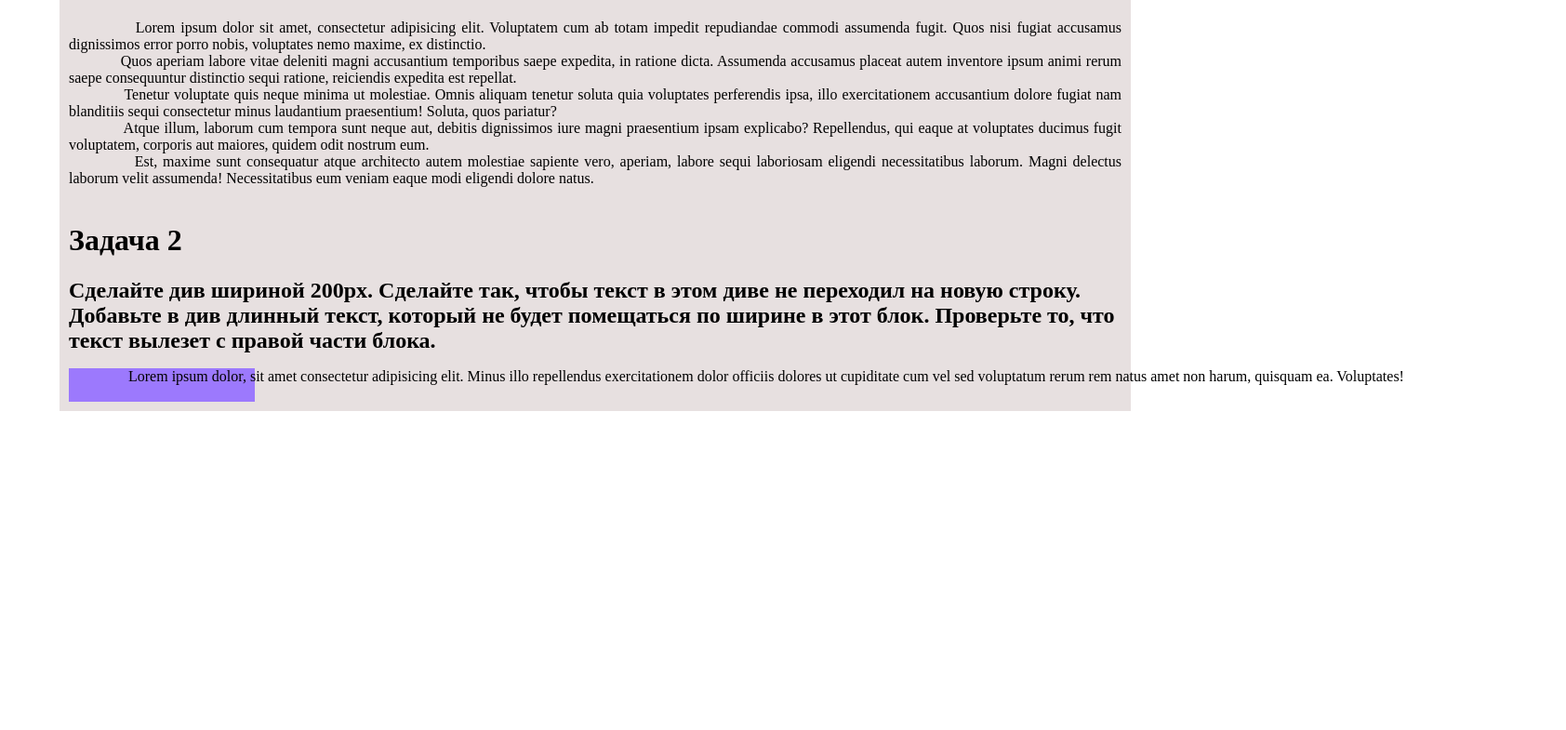
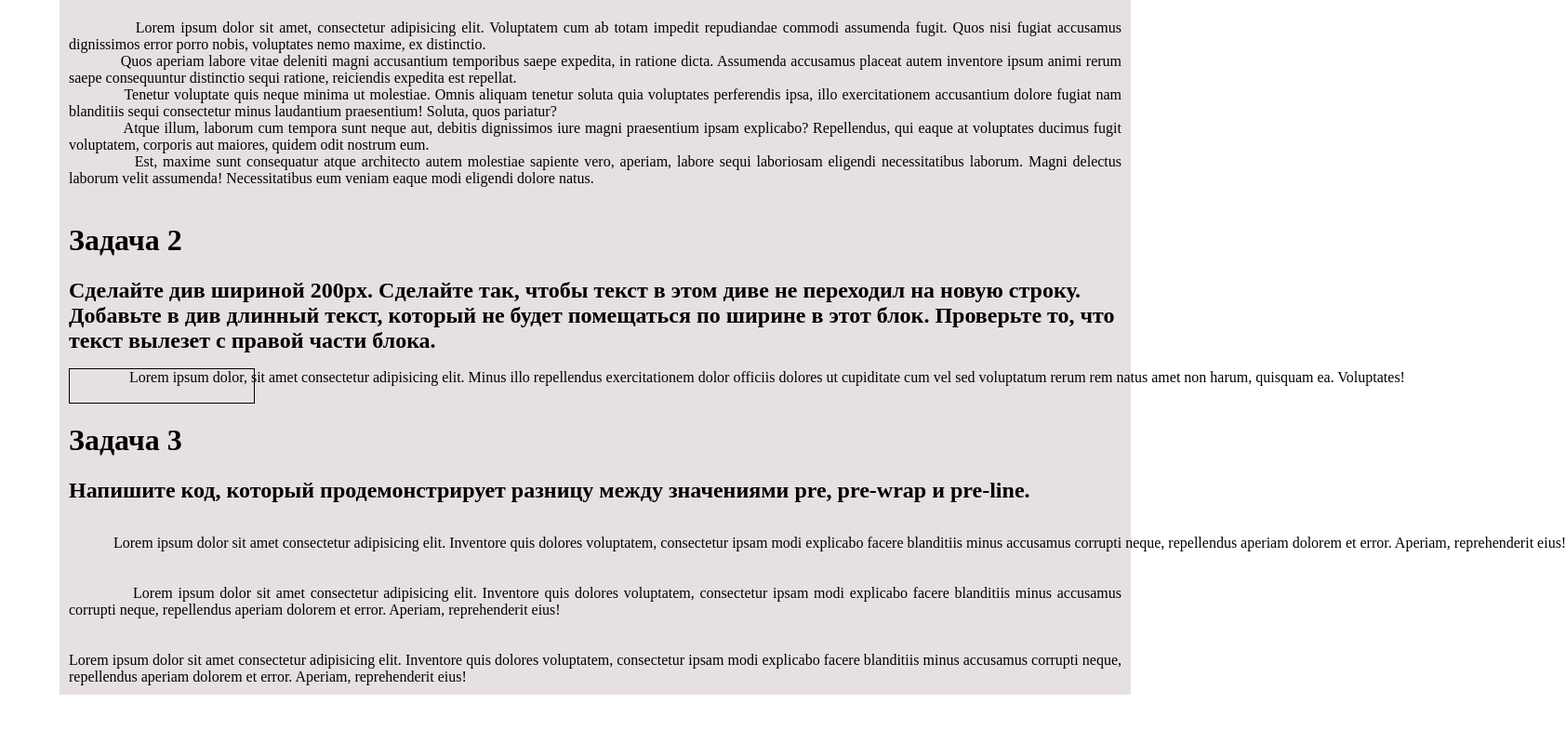
Before and after one commit to adilovua/FrontEnd, a plain HTML site: page sector_2.html in a window 1280 px wide. Shown: the part 239-1024 px from the top of the page at 93% size, 1684 px wide, since content can reach past the window. Before the commit the page ends 800 px from the top, so only its background shows below. Drawn offline with Linux system fonts and the light colour scheme.

Commit message:
end of the day

```diff
--- a/css/style.css
+++ b/css/style.css
@@ -80,9 +80,21 @@ p span{
   display: block;
   position: inherit;
   width: 200px;
-  background-color: rgb(156, 121, 253);
+  border: 1px solid black;
 }
 
 pre{
   white-space: pre;
 }
+
+.pre_style{
+  white-space: pre;
+}
+
+.pre-wrap_style{
+  white-space: pre-wrap;
+}
+
+.pre-line_style{
+  white-space: pre-line;
+}
--- a/sector_2.html
+++ b/sector_2.html
@@ -40,6 +40,25 @@
                 Lorem ipsum dolor, sit amet consectetur adipisicing elit. Minus illo repellendus exercitationem dolor officiis dolores ut cupiditate cum vel sed voluptatum rerum rem natus amet non harum, quisquam ea. Voluptates!
             </pre>
         </div>
+
+        <h1>
+            Задача 3
+        </h1>
+
+        <h2>
+            Напишите код, который продемонстрирует разницу между значениями pre, pre-wrap и pre-line.
+        </h2>
+
+        <p class="pre_style">
+            Lorem ipsum dolor sit amet consectetur adipisicing elit. Inventore quis dolores voluptatem, consectetur ipsam modi explicabo facere blanditiis minus accusamus corrupti neque, repellendus aperiam dolorem et error. Aperiam, reprehenderit eius!
+        </p>
+        <p class="pre-wrap_style">
+            Lorem ipsum dolor sit amet consectetur adipisicing elit. Inventore quis dolores voluptatem, consectetur ipsam modi explicabo facere blanditiis minus accusamus corrupti neque, repellendus aperiam dolorem et error. Aperiam, reprehenderit eius!
+        </p>
+        <p class="pre-line_style">
+            Lorem ipsum dolor sit amet consectetur adipisicing elit. Inventore quis dolores voluptatem, consectetur ipsam modi explicabo facere blanditiis minus accusamus corrupti neque, repellendus aperiam dolorem et error. Aperiam, reprehenderit eius!
+        </p>
+
     </div>
 </body>
 </html>
```
